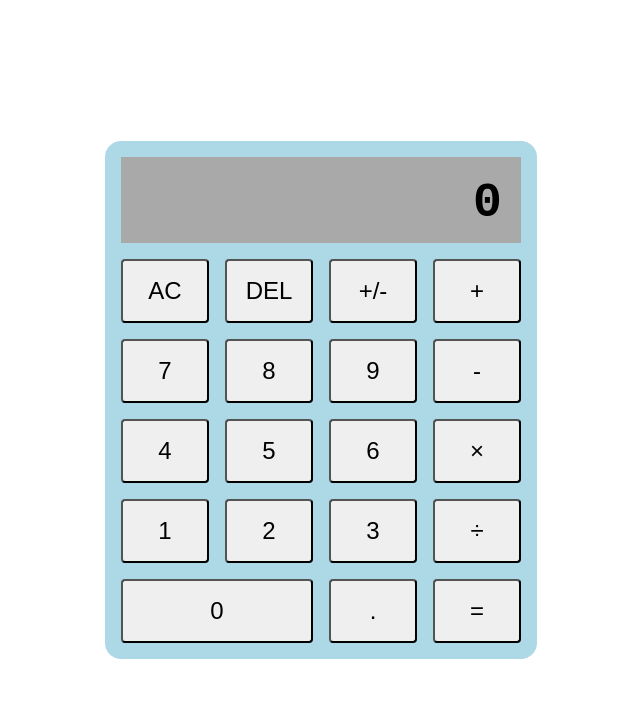
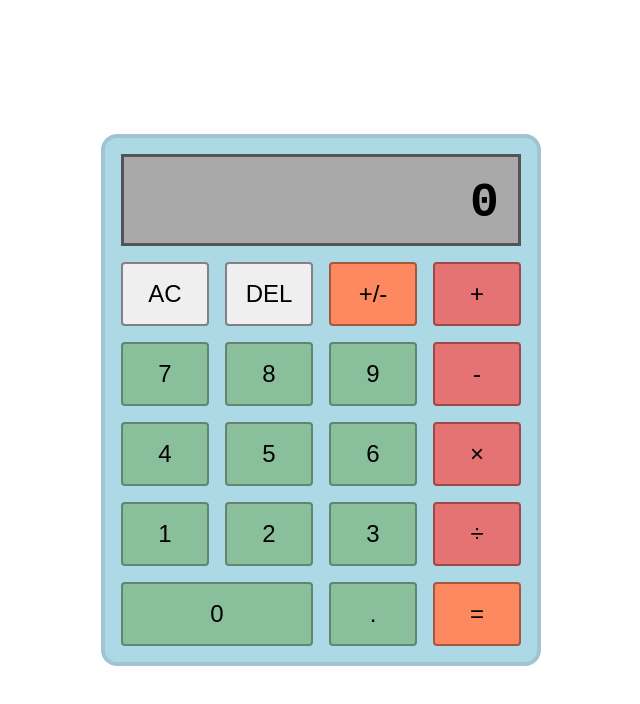
Before and after one commit to splot-cell/odin-project-calculator, a plain HTML site: page index.html in a window 1280 px wide. Shown: the whole page, without its empty margins (319-959 px from the left). Drawn offline with Linux system fonts and the light colour scheme.

Commit message:
Add colors

```diff
--- a/style.css
+++ b/style.css
@@ -12,6 +12,7 @@ body {
     background-color: lightblue;
     padding: 1rem;
     border-radius: 1rem;
+    border: solid rgb(160, 196, 210) 4px;
 }
 
 #display {
@@ -22,6 +23,7 @@ body {
     background-color: darkgray;
     margin-bottom: 1rem;
     height: 1em;
+    border: solid rgb(85, 83, 83);
 }
 
 #buttons {
@@ -31,6 +33,7 @@ body {
 }
 
 button {
+    border: solid rgb(130, 130, 130) 2px;
     border-radius: 0.25rem;
     height: 4rem;
     font-size: 1.5rem;
@@ -39,3 +42,18 @@ button {
 #zero {
     grid-column: 1 / 3;
 }
+
+.digit {
+    background-color: rgb(138, 191, 156);
+    border-color: rgb(101, 132, 111);
+}
+
+.operator {
+    background-color: rgb(230, 115, 115);
+    border-color: rgb(157, 73, 73);
+}
+
+#plus-minus, #equals {
+    background-color: rgb(252, 137, 95);
+    border-color: rgb(164, 88, 61);
+}
```
